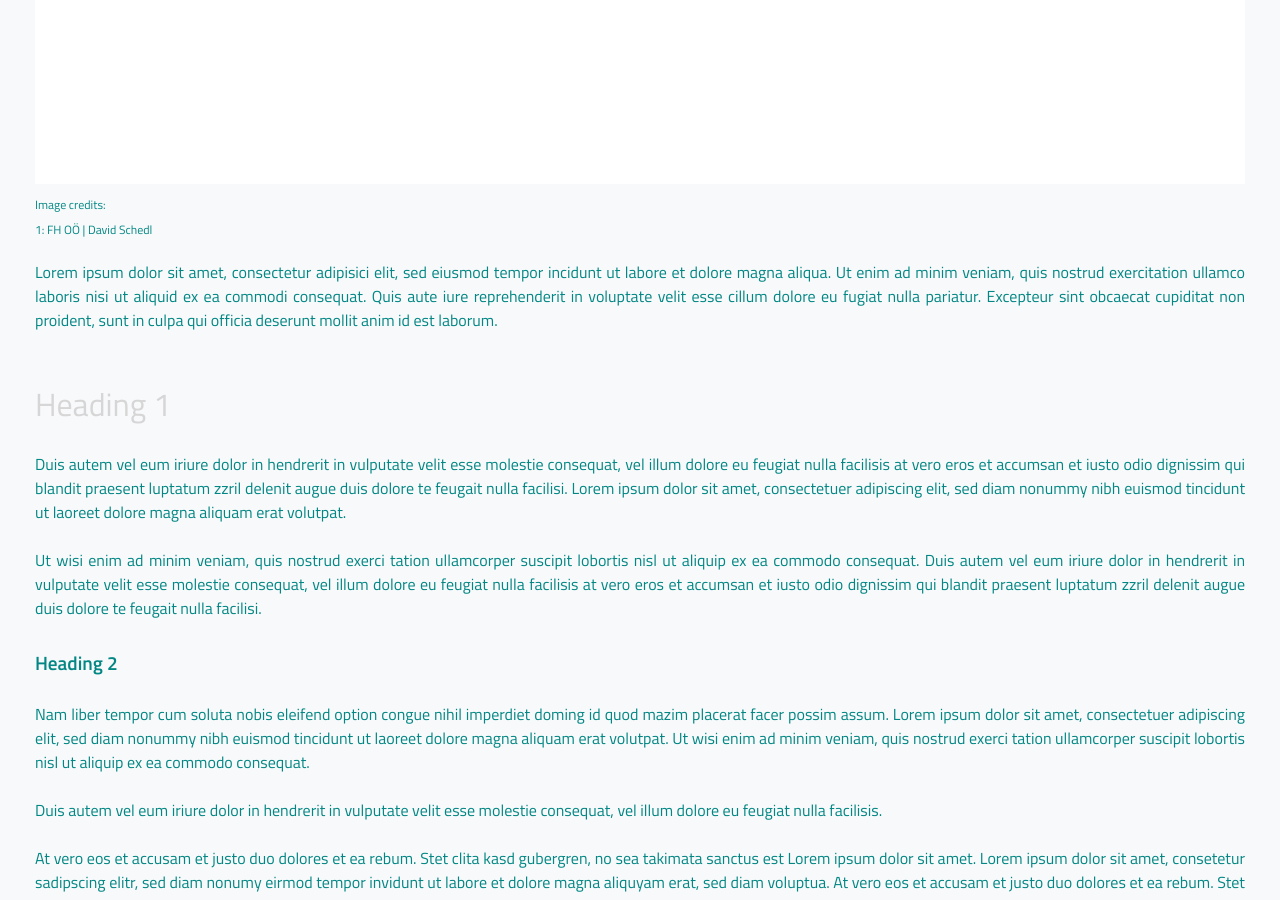
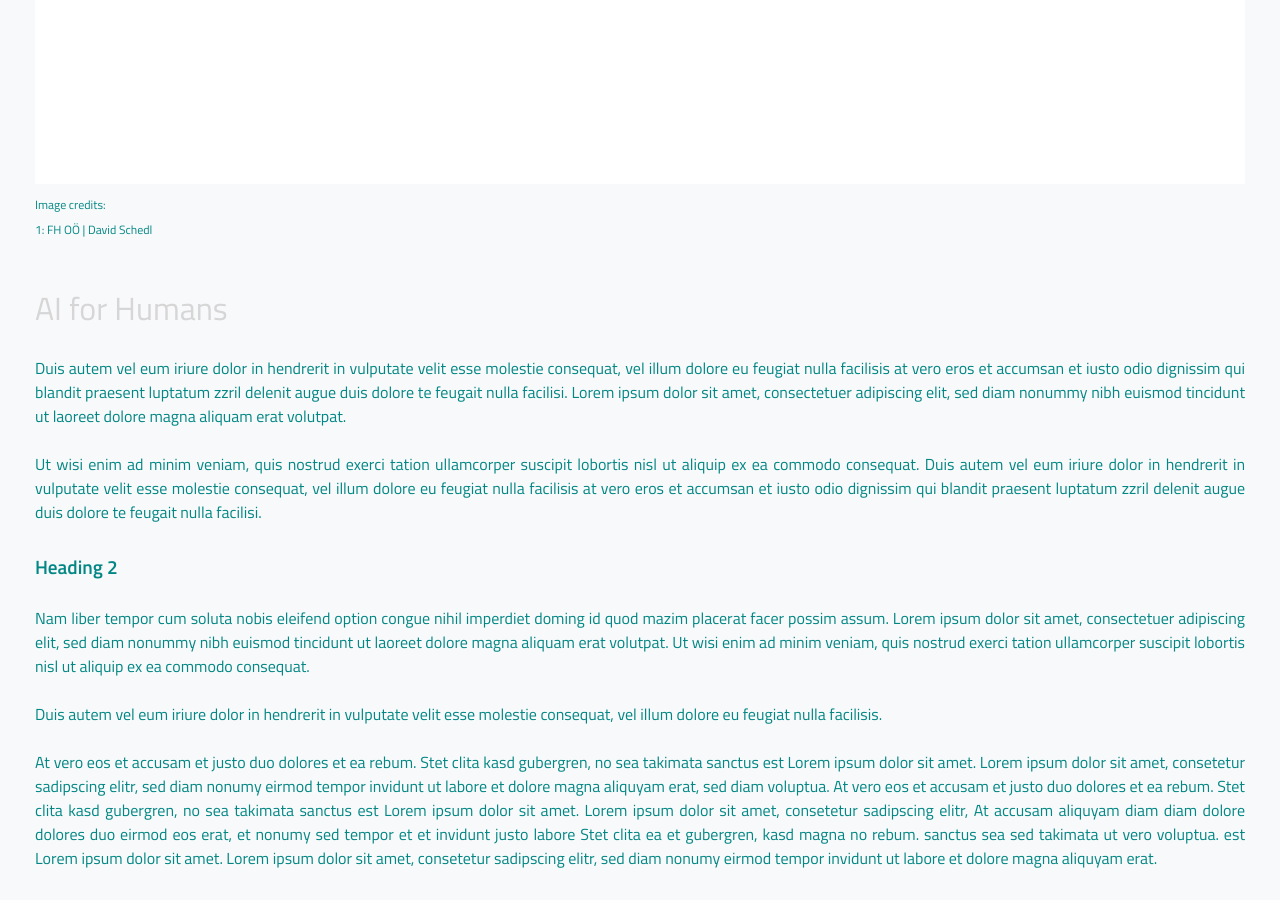
Before and after one commit to DigitalMediaLab-AT/digitalmedialab.at, a Jekyll site: the page built from _areas/intelligent-user-interfaces.md, in a window 1280 px wide and 900 px high, scrolled down 530 px. Built offline with Jekyll 4.4.1, drawn with Linux system fonts in a browser that asks for light colours.

Commit message:
Update intelligent-user-interfaces.md

```diff
--- a/_areas/intelligent-user-interfaces.md
+++ b/_areas/intelligent-user-interfaces.md
@@ -17,9 +17,7 @@ gallery:
     author: "FH OÖ | David Schedl"
 ---
 
-Lorem ipsum dolor sit amet, consectetur adipisici elit, sed eiusmod tempor incidunt ut labore et dolore magna aliqua. Ut enim ad minim veniam, quis nostrud exercitation ullamco laboris nisi ut aliquid ex ea commodi consequat. Quis aute iure reprehenderit in voluptate velit esse cillum dolore eu fugiat nulla pariatur. Excepteur sint obcaecat cupiditat non proident, sunt in culpa qui officia deserunt mollit anim id est laborum.
-
-# Heading 1
+# AI for Humans
 
 Duis autem vel eum iriure dolor in hendrerit in vulputate velit esse molestie consequat, vel illum dolore eu feugiat nulla facilisis at vero eros et accumsan et iusto odio dignissim qui blandit praesent luptatum zzril delenit augue duis dolore te feugait nulla facilisi. Lorem ipsum dolor sit amet, consectetuer adipiscing elit, sed diam nonummy nibh euismod tincidunt ut laoreet dolore magna aliquam erat volutpat.
 
```
